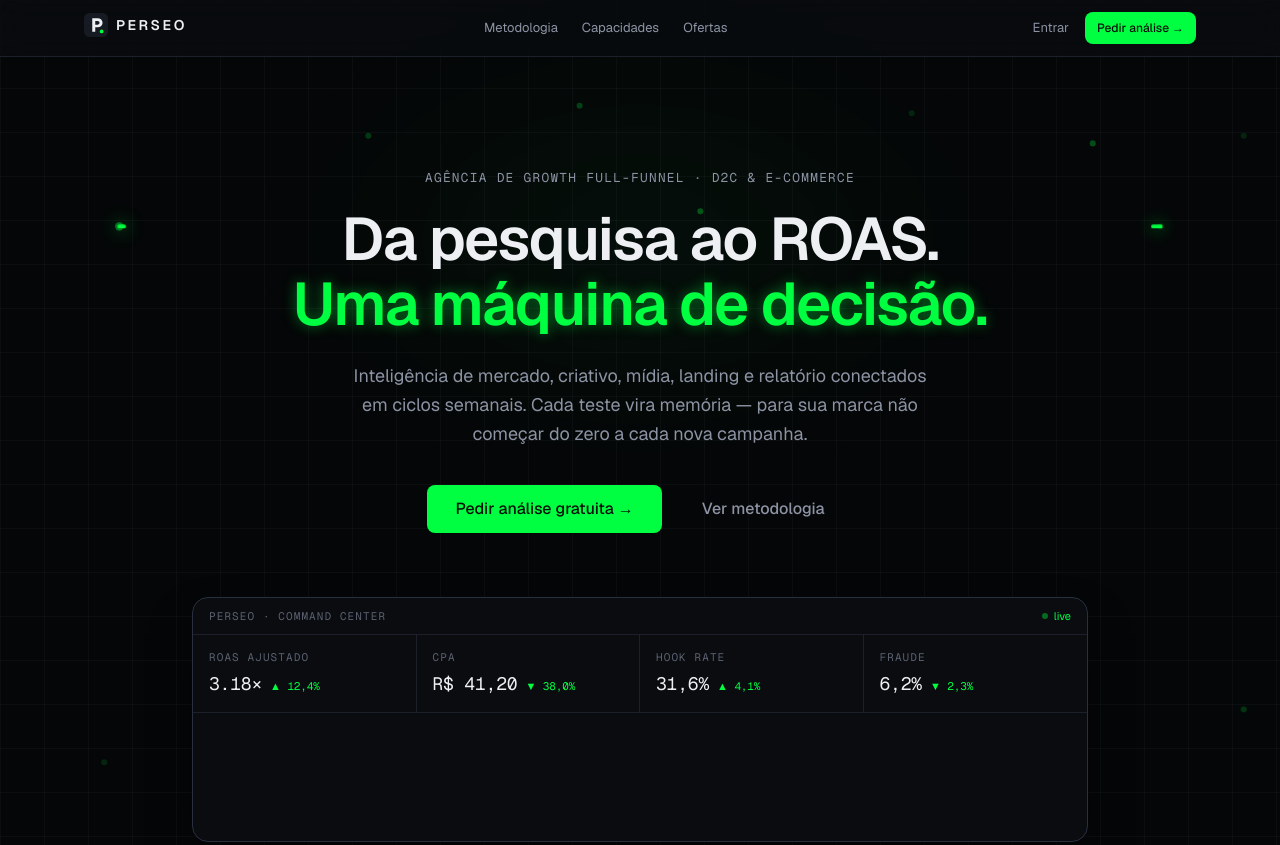
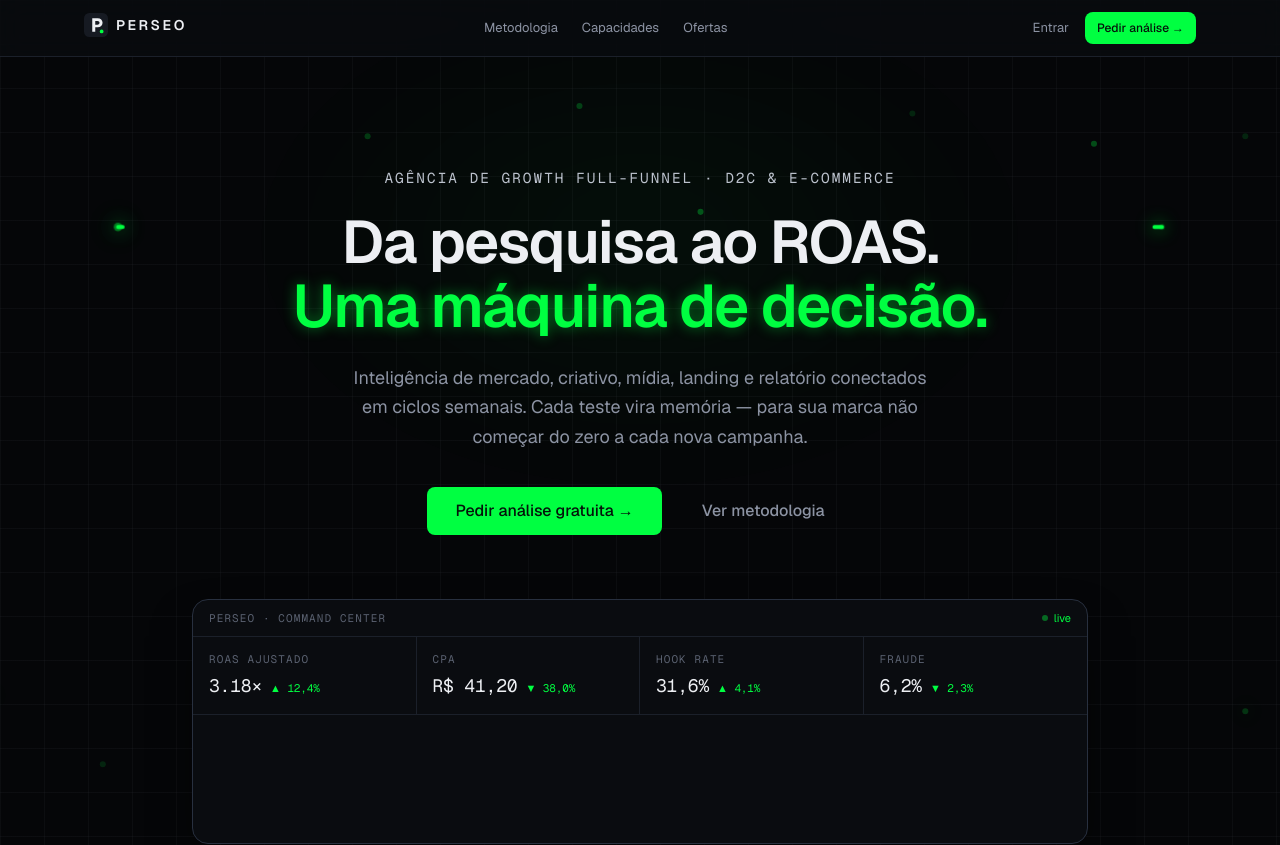
Before and after one commit to Eternorms/Perseo-Web, a Next.js app: page / in a window 1280 px wide. Shown: the top 845 px of the page. Built offline with nearby package versions, Linux system fonts and the light colour scheme; no server answers.

Commit message:
style(landing): eyebrow mais claro (#bcc2cd) e maior (0.9rem)

```diff
--- a/src/app/(public)/page.tsx
+++ b/src/app/(public)/page.tsx
@@ -106,7 +106,7 @@ function Hero() {
         </svg>
       </div>
       <div className="relative mx-auto w-full max-w-6xl px-5 pb-16 pt-20 text-center md:pt-28">
-        <p className="microlabel animate-rise" style={{ color: "var(--color-ink-mute)", fontSize: "0.8rem" }}>Agência de growth full-funnel · D2C & e-commerce</p>
+        <p className="microlabel animate-rise" style={{ color: "#bcc2cd", fontSize: "0.9rem", letterSpacing: "0.14em" }}>Agência de growth full-funnel · D2C & e-commerce</p>
         <h1 className="mx-auto mt-5 max-w-3xl animate-rise text-4xl font-semibold leading-[1.08] tracking-tight [animation-delay:90ms] md:text-6xl">
           Da pesquisa ao ROAS.
           <br />
```
